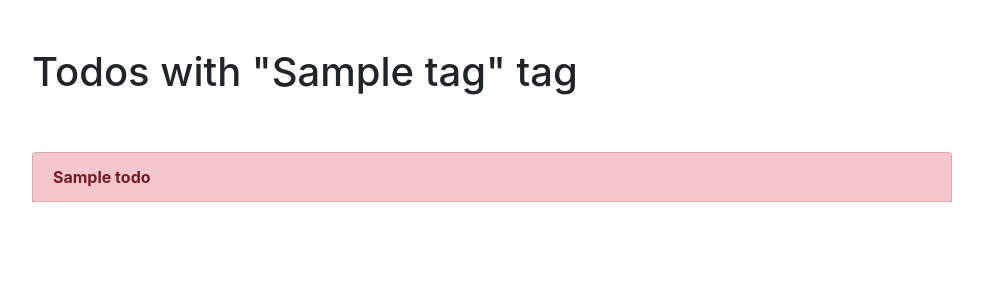
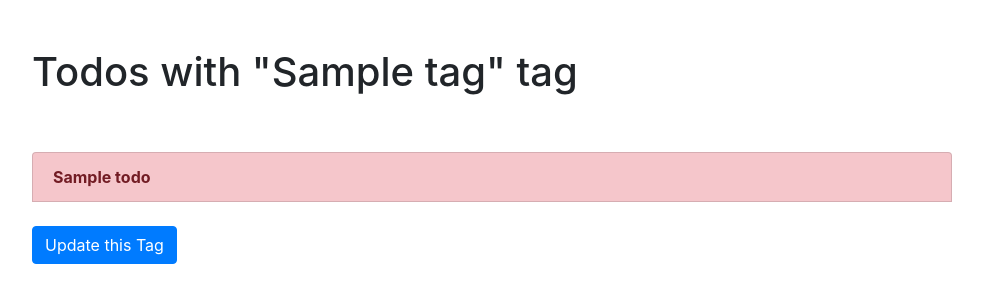
Before and after one commit to AliaksSever/Django_Final_Project, a Django app: a page that uses todo/templates/todo/tag_detail.html in a window 1280 px wide. Shown: the part 56-359 px from the top of the page, without its empty margins (148-1131 px from the left). Run offline with Django 4.2, Linux system fonts and the light colour scheme; a user stored in the database is signed in; tables that the repository leaves empty hold one stand-in row (values such as "Sample post"); some libraries are stand-ins or nearby versions.

Commit message:
crud has been updated

```diff
--- a/ToDoList/urls.py
+++ b/ToDoList/urls.py
@@ -42,4 +42,5 @@ urlpatterns = [
     path('tags/', views.tags, name='tags'),
     path('tag/create', views.tag_create, name='tag_create'),
     path('tag/<str:slug>/', views.tag_detail, name='tag_detail'),
+    path('tag/<str:slug>/update/', views.tag_update, name='tag_update'),
 ]
--- a/todo/templates/todo/tag_detail.html
+++ b/todo/templates/todo/tag_detail.html
@@ -13,7 +13,7 @@
     {% if tag %}
         <div class="list-group">
             {% for todo in tag.todos.all %}
-                <a href="{% url 'viewtodo' todo.id %}" class="list-group-item list-group-item-action{% if todo.important %} list-group-item-danger{% endif %}"><b>{{ todo.title }}</a>
+                <a href="{% url 'viewtodo' todo.id %}" class="list-group-item list-group-item-action{% if todo.important %} list-group-item-danger{% endif %}"><b>{{ todo.title }}</a><br>
             {% endfor %}
         </div>
     {% else %}
@@ -23,6 +23,7 @@
         <a role="button" class="btn btn-primary" href="{% url 'createtodo' %}">Create Todo</a>
         </div>
     {% endif %}
+    <a href="{% url 'tag_update' slug=tag.slug %}" class="btn btn-primary">Update this Tag</a>
     </div>
 </div>
 
--- a/todo/templates/todo/tags.html
+++ b/todo/templates/todo/tags.html
@@ -13,7 +13,7 @@
     {% if tags %}
         <div class="list-group">
             {% for tag in tags %}
-                <a href="{{ tag.get_absolute_url }}" class="list-group-item list-group-item-action{% if todo.important %} list-group-item-danger{% endif %}"><b>{{ tag.title }}</a>
+                <a href="{{ tag.get_absolute_url }}" class="list-group-item list-group-item-action{% if todo.important %} list-group-item-danger{% endif %}"><b>{{ tag.title }}</a><br>
             {% endfor %}
         </div>
     {% else %}
--- a/todo/views.py
+++ b/todo/views.py
@@ -146,9 +146,19 @@ def tag_create(request):
             return render(request, 'todo/tag_create.html', {'form': form})
 
 
-def new():
-    pass
-
+#UPDATING THE TAG
+def tag_update(request, slug):
+    tag = get_object_or_404(Tag, slug__iexact=slug)
+    if request.method == 'GET':
+        form = TagForm(instance=tag)
+        return render(request, 'todo/tag_update.html', {'tag':tag, 'form':form})
+    else:
+        try:
+            form = TagForm(request.POST, instance=tag)
+            form.save()
+            return redirect('tags')
+        except ValueError:
+            return render(request, 'todo/tag_update.html', {'tag': tag, 'form': form})
 
 
 # @login_required
```
Also changed, not shown: todo/templates/todo/tag_update.html (added, +32 -0 lines).
